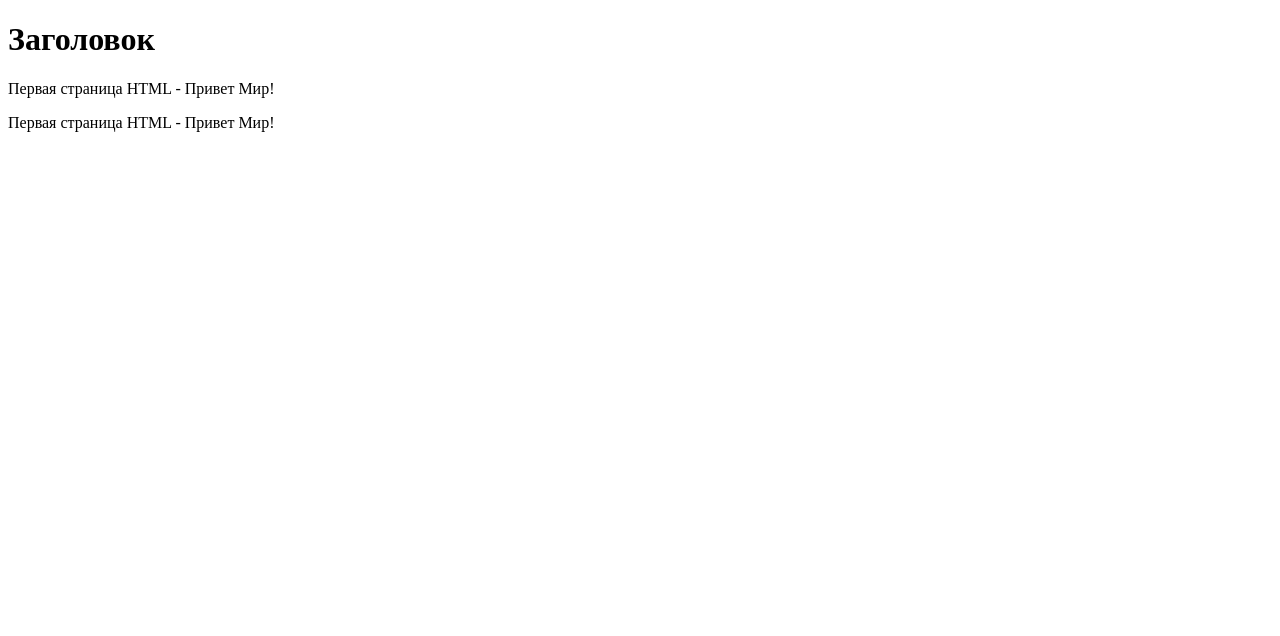
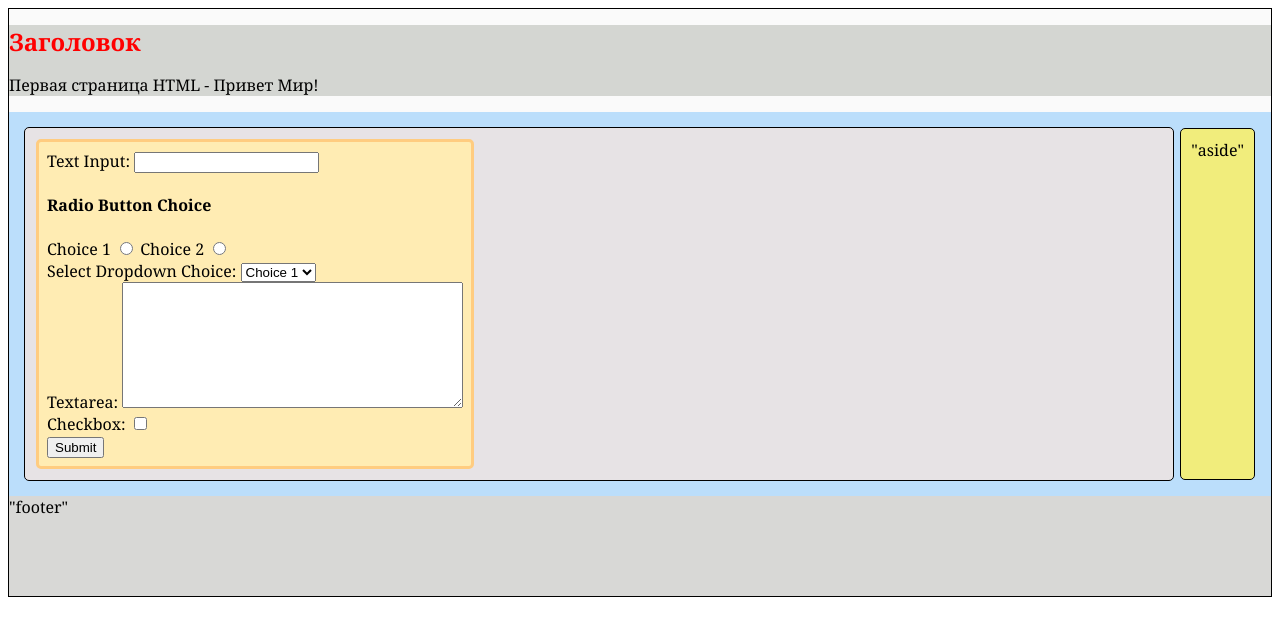
Before and after one commit to SergeyKozhevnikov/JSProject, a website: page index.html in a window 1280 px wide. Drawn offline with Linux system fonts and the light colour scheme.

Commit message:
Доработка ДЗ 1

```diff
--- /dev/null
+++ b/css/style.css
@@ -0,0 +1,158 @@
+@charset "UTF-8";
+@media screen {
+
+}
+
+/* class style */
+
+.clear {
+    clear: both;
+}
+
+.parent {
+    display: flex;
+    flex-wrap: wrap;
+    align-content: flex-start;
+    flex-basis: 80%;
+}
+
+.child{
+
+}
+
+.flex-container {
+
+    display: flex;
+
+    justify-content: space-between;
+    align-items: stretch;
+    /* flex-flow: row nowrap; */
+    flex-direction: row;
+    flex-wrap: nowrap;
+    align-content: flex-start;
+
+    background-color: #bbdefb;
+    height: 100%;
+    padding: 15px;
+    gap: 5px;
+
+  }
+
+  .flex-container > div{
+    background: #ffecb3;
+    border: 3px solid #ffcc80;
+    border-radius: 5px;
+    padding: 8px;
+  }
+
+
+  .item1 {
+    /* flex:1 1 auto; */
+    flex-grow:1;
+    align-self:auto;
+  }
+
+
+
+.article {
+    background-color: rgb(241, 237, 124);
+    border: 1px solid black;
+    padding: 10px;
+    margin: 1px;
+}
+
+/* body style */
+
+body {
+    font-family: Georgia, 'Times New Roman', Times, serif;
+    border: 0 px solid black;
+}
+
+div{
+
+}
+
+#page {
+    background-color: rgb(250, 250, 250);
+    border: 1px solid black;
+    padding: 0px;
+    margin: 0px;
+
+}
+
+#header {
+    background-color: rgb(212, 214, 210);
+    border: 0px solid black;
+    padding: 0px;
+    margin: 0px;
+
+}
+
+#content {
+    background-color: rgb(231, 227, 229);
+    border: 1px solid black;
+    padding: 10px;
+    margin: 0px;
+        /* flex:1 1 auto; */
+        flex-grow:1;
+        align-self:auto;
+
+}
+
+
+#aside {
+    background-color: rgb(241, 237, 124);
+    border: 1px solid black;
+    padding: 10px;
+    margin: 1px;
+}
+
+#footer {
+    background-color: rgb(216, 216, 214);
+    border: 0px solid black;
+    padding: 0px;
+    margin: 0px;
+    height: 100px;
+}
+
+/* colors style */
+
+/* fonts style */
+
+h1 {
+    color:red;
+    font-family: Georgia, 'Times New Roman', Times, serif;
+    font-size: 24px;
+}
+
+h2{
+    color:green;
+}
+
+
+li::before{
+
+}
+
+a {
+    display: inline;
+}
+
+a:link {
+color: red;
+}
+
+a:visited {
+    color: green;
+}
+
+li:first-child {
+background-color: green;
+}
+
+#p2 {
+    position: fixed;
+    top: 20px;
+    left: 250px;
+    clear: left;
+}
--- a/index.html
+++ b/index.html
@@ -4,16 +4,82 @@
 <meta charset="UTF-8">
 <title>  Первая страница HTML - Привет Мир!</title>
 </head>
-
+<link rel="stylesheet" href="css\style.css" />
 <script src="app.js" async></script>
 
 <body>
-    <div>
-        <h1>Заголовок</h1>
-        <!-- Комментарий -->
-        <p> Первая страница HTML - Привет Мир!</p>
-        <p> Первая страница HTML - Привет Мир!</p>
 
-    </div>
+<div id="page" >
+  <div id="header">
+    <h1>Заголовок</h1>
+    <nav>
+      <!-- Комментарий -->
+      <p> Первая страница HTML - Привет Мир!</p>
+    </nav>
+  </div>
+
+<div class="flex-container">
+
+<div id ="content" class="flex-container">
+  <div class="article" >
+
+    <form action="#" method="post">
+          <div>
+               <label for="name">Text Input:</label>
+               <input type="text" name="name" id="name" value="" tabindex="1" />
+          </div>
+          <div>
+               <h4>Radio Button Choice</h4>
+
+               <label for="radio-choice-1">Choice 1</label>
+               <input type="radio" name="radio-choice-1" id="radio-choice-1" tabindex="2" value="choice-1" />
+
+           <label for="radio-choice-2">Choice 2</label>
+               <input type="radio" name="radio-choice-2" id="radio-choice-2" tabindex="3" value="choice-2" />
+          </div>
+
+        <div>
+          <label for="select-choice">Select Dropdown Choice:</label>
+          <select name="select-choice" id="select-choice">
+            <option value="Choice 1">Choice 1</option>
+            <option value="Choice 2">Choice 2</option>
+            <option value="Choice 3">Choice 3</option>
+          </select>
+        </div>
+
+        <div>
+          <label for="textarea">Textarea:</label>
+          <textarea cols="40" rows="8" name="textarea" id="textarea"></textarea>
+        </div>
+
+        <div>
+            <label for="checkbox">Checkbox:</label>
+          <input type="checkbox" name="checkbox" id="checkbox" />
+          </div>
+
+        <div>
+            <input type="submit" value="Submit" />
+          </div>
+      </form>
+  </div>
+
+</div> <!-- id ="content" -->
+
+<div id="aside" >
+  <nav>
+   "aside"
+  </nav>
+</div> <!--  id="aside" -->
+
+</div>
+
+<div id="footer">
+  <nav>
+    "footer"
+  </nav>
+</div> <!-- id="footer" -->
+
+</div> <!-- id = page -->
+
 </body>
 </html>
```
